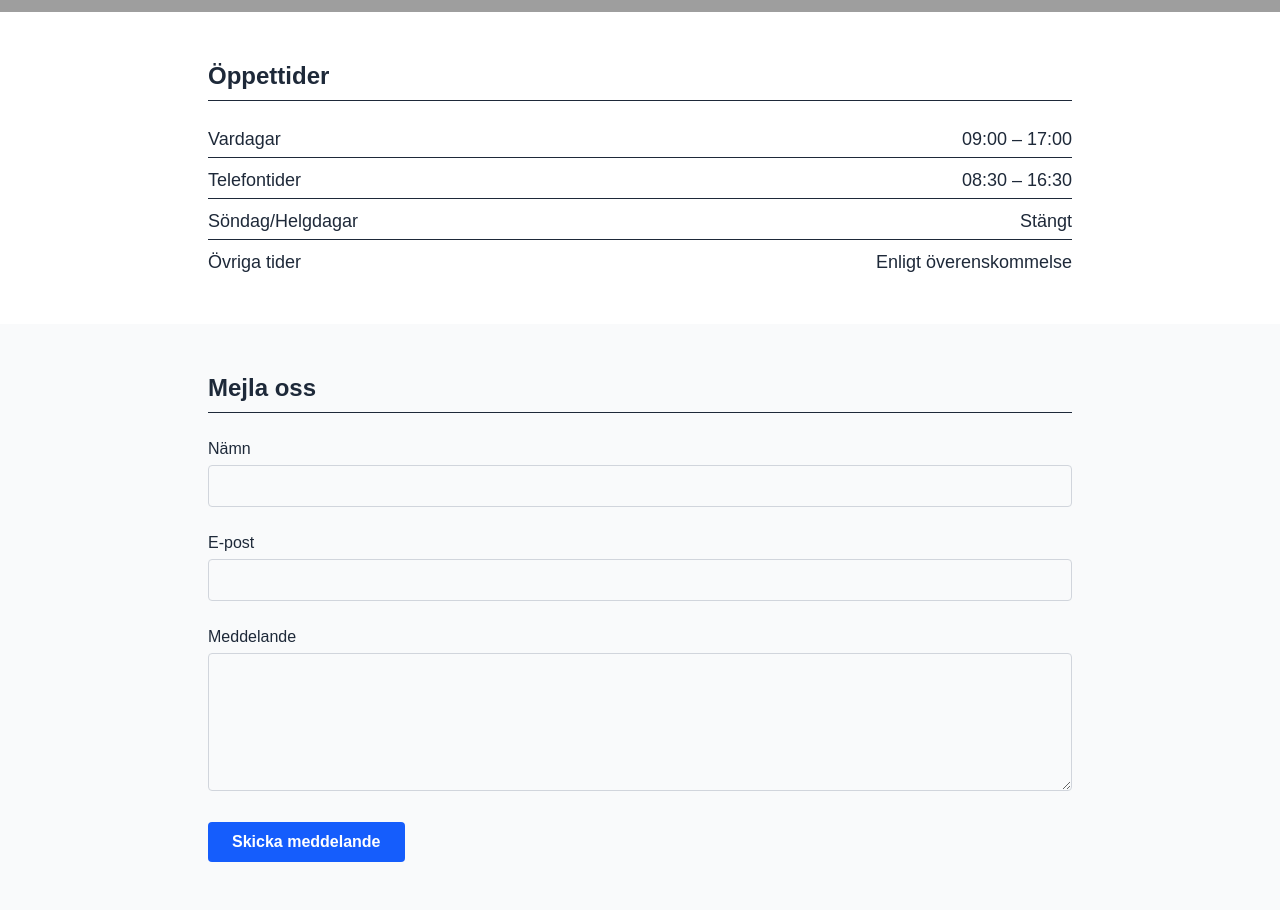
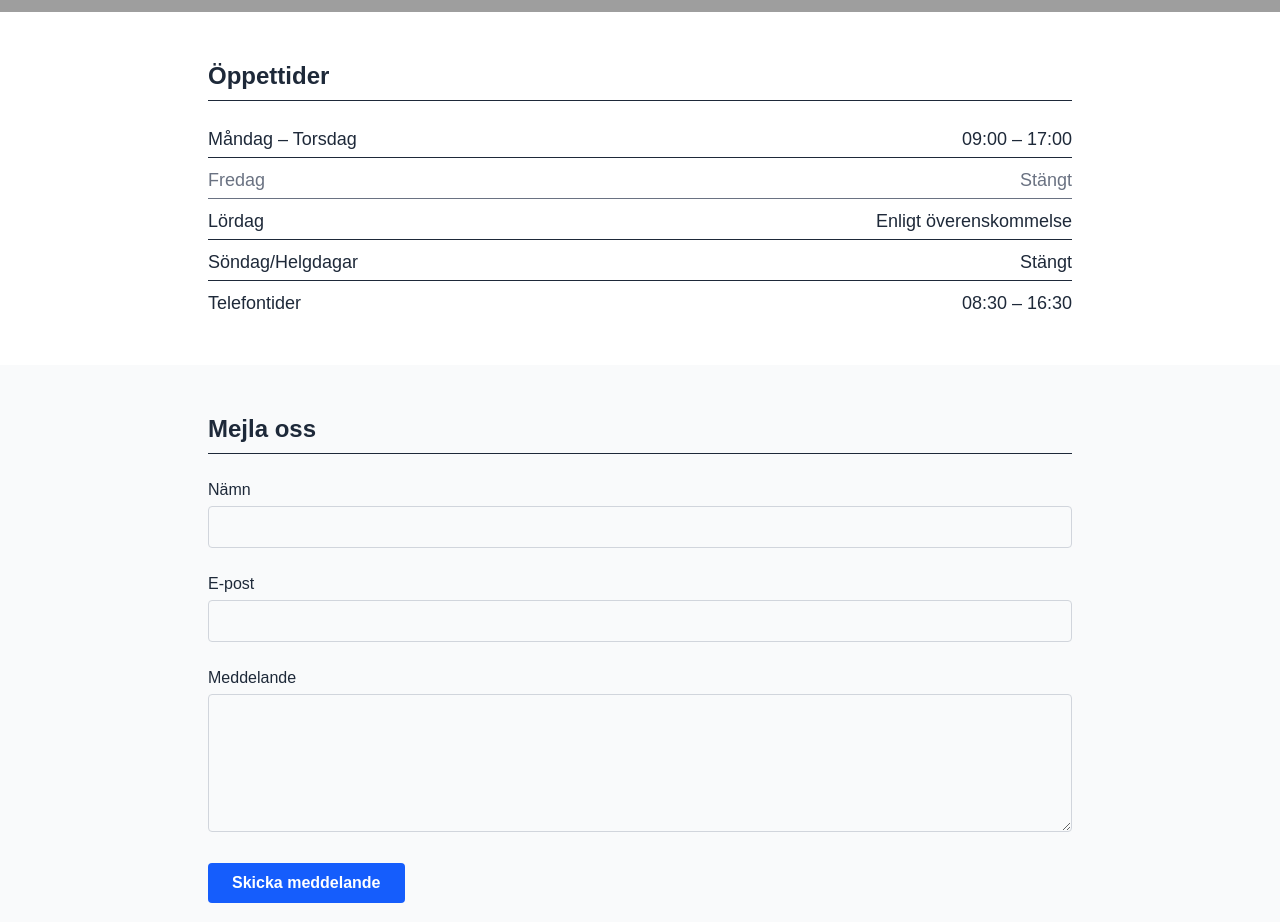
Before and after one commit to Asaadntl/storvreta-tandklinik, a Next.js app: page /kontakt in a window 1280 px wide. Shown: the part 960-1882 px from the top of the page. Built offline with nearby package versions, Linux system fonts and the light colour scheme; grey boxes are pictures that could not be loaded.

Commit message:
Uppdaterade öppettider2

```diff
--- a/src/app/kontakt/page.js
+++ b/src/app/kontakt/page.js
@@ -76,24 +76,29 @@ export default function KontaktPage() {
     <h2 className="text-2xl font-bold mb-6 border-b pb-2">Öppettider</h2>
     <ul className="space-y-2 text-lg">
       <li className="flex justify-between border-b pb-1">
-              <span>Vardagar</span>
+        <span>Måndag – Torsdag</span>
         <span>09:00 – 17:00</span>
       </li>
+      <li className="flex justify-between border-b pb-1 text-gray-500">
+        <span>Fredag</span>
+        <span>Stängt</span>
+      </li>
       <li className="flex justify-between border-b pb-1">
-              <span>Telefontider</span>
-              <span>08:30 – 16:30</span>
+        <span>Lördag</span>
+        <span>Enligt överenskommelse</span>
       </li>
       <li className="flex justify-between border-b pb-1">
         <span>Söndag/Helgdagar</span>
         <span>Stängt</span>
       </li>
       <li className="flex justify-between">
-              <span>Övriga tider</span>
-              <span>Enligt överenskommelse</span>
+        <span>Telefontider</span>
+        <span>08:30 – 16:30</span>
       </li>
     </ul>
   </div>
 </section>
+
       <section className="py-12 bg-gray-50 text-gray-800">
         <div className="max-w-4xl mx-auto px-4">
           <h2 className="text-2xl font-bold mb-6 border-b pb-2">Mejla oss</h2>
```
Lines whose indentation alone changed are shown as unchanged.
